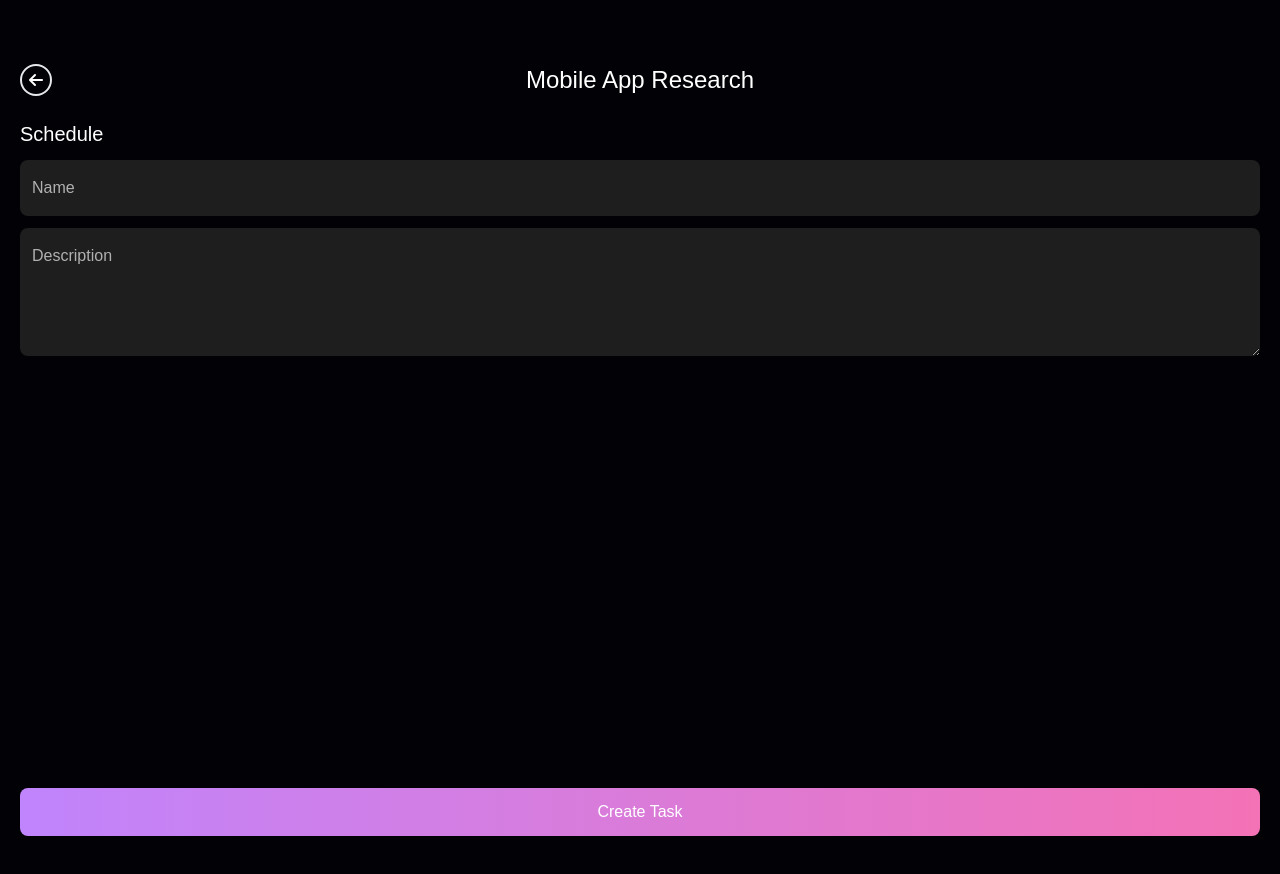
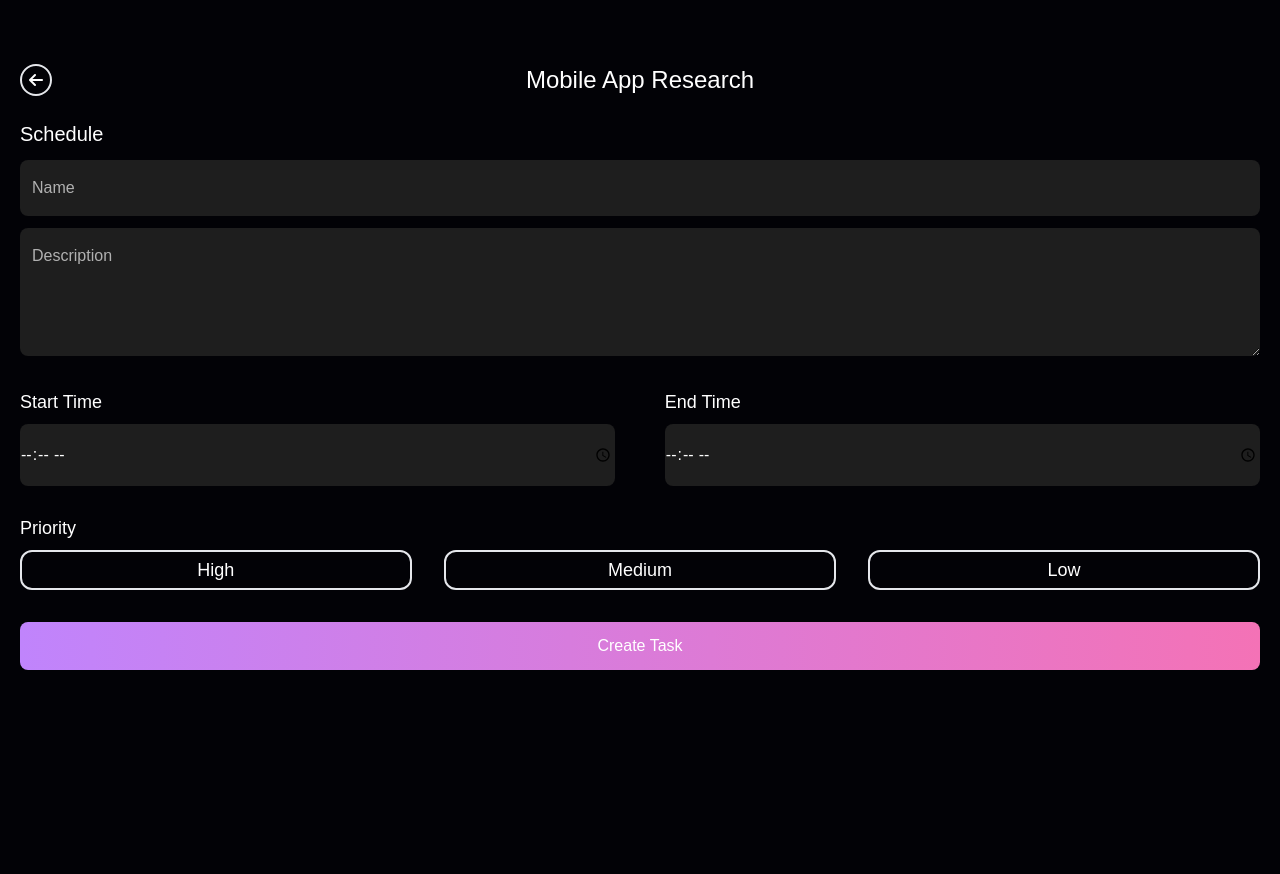
Before and after one commit to DawidKrasinski/To-do-list, a Next.js app: page /addTask in a window 1280 px wide. Shown: the top 874 px of the page. After the commit the page ends 800 px from the top, so only its background shows below. Built offline with nearby package versions, Linux system fonts and the light colour scheme.

Commit message:
addTask page design improved

```diff
--- a/src/app/addTask/page.tsx
+++ b/src/app/addTask/page.tsx
@@ -39,6 +39,7 @@ export default function AddTask() {
       <div className="">{/* calendar */}</div>
 
       <section>
+        <div>
           <h2 className="text-xl">Schedule</h2>
           <div className="relative">
             <input
@@ -72,8 +73,34 @@ export default function AddTask() {
               </label>
             </div>
           </div>
+        </div>
       </section>
-      <section className="flex items-end h-full">
+
+      <section className="mt-60">
+        <div className="w-full flex justify-between h-18">
+          <div className="w-full">
+            <h3 className="text-lg pb-2">Start Time</h3>
+            <input type="time" className="w-full h-full foreground" />
+          </div>
+          <div className="w-1/12"></div>
+          <div className="w-full">
+            <h3 className="text-lg pb-2">End Time</h3>
+            <input type="time" className="w-full h-full foreground" />
+          </div>
+        </div>
+        <div className="text-lg mt-16">
+          <h3 className="pb-2">Priority</h3>
+          <div className="flex">
+            <button className="h-10 w-full border-2 rounded-xl">High</button>
+            <div className="w-1/12"></div>
+            <button className="h-10 w-full border-2 rounded-xl">Medium</button>
+            <div className="w-1/12"></div>
+            <button className="h-10 w-full border-2 rounded-xl">Low</button>
+          </div>
+        </div>
+      </section>
+
+      <section className="flex items-end h-32">
         <button
           onClick={() => handleButtonClicked(task)}
           className="bg-gradient-to-r from-purple-400 to-pink-400 w-full h-12 mb-12 rounded-lg"
```
Lines whose indentation alone changed are shown as unchanged.
